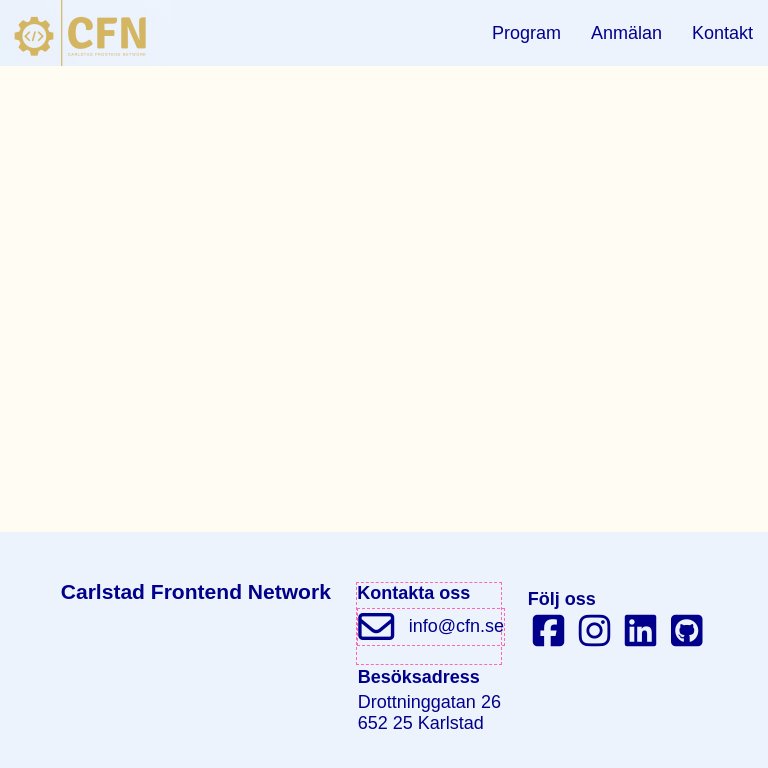
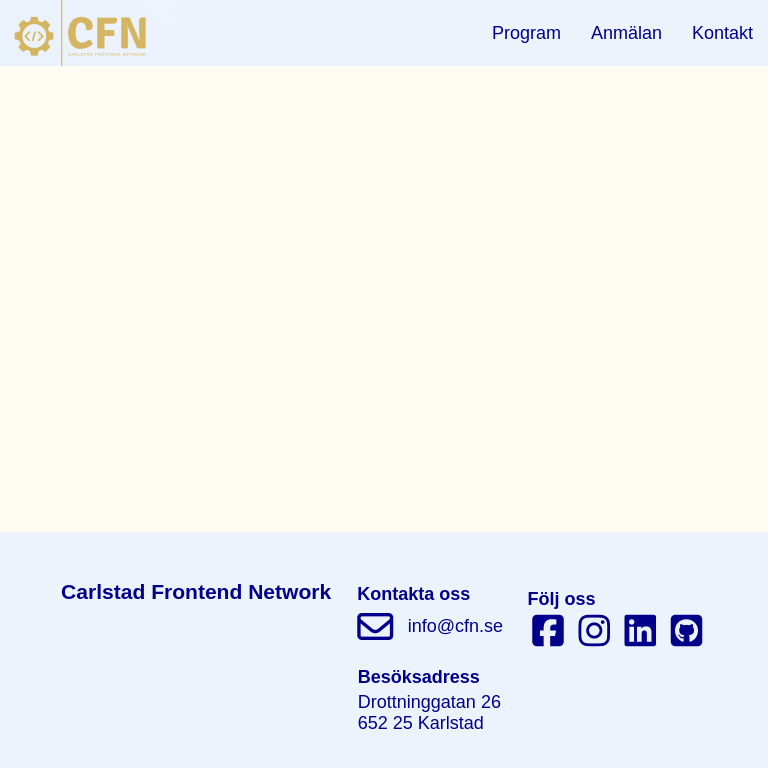
Before and after one commit to QueAnkan/Better-Web-enskilt-arbete, a plain HTML site: page index.html in a window 768 px wide. Drawn offline with Linux system fonts and the light colour scheme.

Commit message:
tagit bort onödiga blankrader

```diff
--- a/base.css
+++ b/base.css
@@ -3,7 +3,6 @@
 	--darkblue:#00008B;
 	--lightblue:#EDF3FD;
 	--gold:#D4B662;
-
 	--footer__text--padding: 0 0 1em 0;
 }
 
@@ -59,6 +58,8 @@ a:hover, a:focus, .fa-bars:hover, .fa-bars:focus{
 .fa-bars{
 	padding:15px;
 }
+
+/*Här börjar navbar*/
 
 .sr-only {
 	position: absolute;
@@ -197,7 +198,6 @@ footer h4{
 	display:flex;
 	align-items: center;
 	padding:0;
-	border: 1px dashed hotpink;
 }
 
 .footer__visit{
@@ -281,7 +281,6 @@ footer a{
 	.footer__e-mail{
 		grid-column-start: 2;
 		padding:0 1em 1em 0;
-		border: 1px dashed hotpink;
 	}
 
 	.footer__visit{
```
